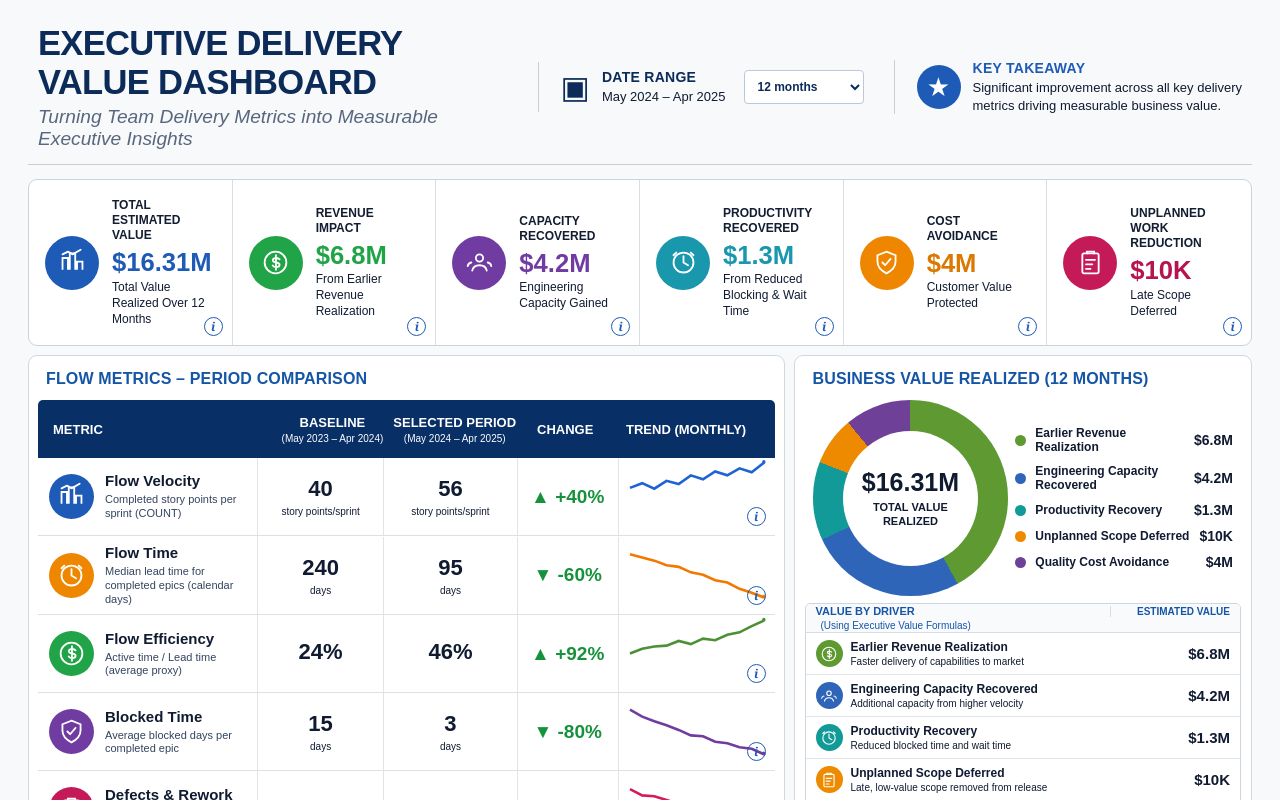
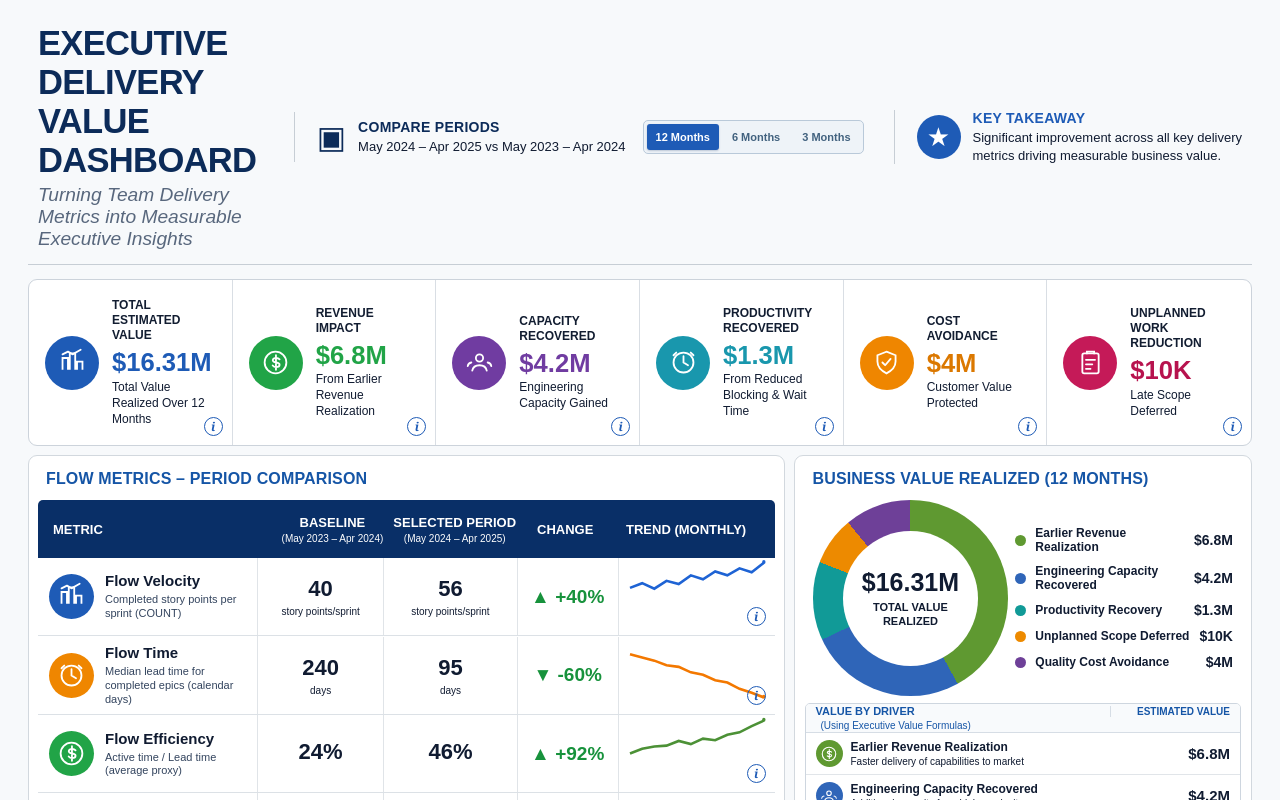
Before and after one commit to praneetsyavagal1/jira-insights, a Next.js app: page / in a window 1280 px wide. Shown: the top 800 px of the page. Built offline with nearby package versions, Linux system fonts and the light colour scheme.

Commit message:
Improve dashboard period filter

```diff
--- a/src/app/globals.css
+++ b/src/app/globals.css
@@ -921,16 +921,10 @@ footer a {
   line-height: 1.35;
 }
 
-.executive-period select {
-  margin-left: 6px;
-  padding: 8px 28px 8px 9px;
-  border: 1px solid #b9c9d9;
-  border-radius: 4px;
-  color: #0c2b59;
-  background: white;
-  font-size: 12px;
-  font-weight: 700;
-}
+.period-options { display: flex; gap: 4px; margin-left: 5px; padding: 3px; border: 1px solid #b9c9d9; border-radius: 5px; background: #eef3f8; }
+.period-options button { padding: 7px 9px; border: 0; border-radius: 3px; color: #42627f; background: transparent; font-size: 11px; font-weight: 800; cursor: pointer; white-space: nowrap; }
+.period-options button:hover { color: #0c2b59; background: #dce8f3; }
+.period-options button.active { color: white; background: #1e5bb6; box-shadow: 0 1px 2px rgba(12, 43, 89, .22); }
 
 .key-takeaway > span:first-child {
   display: grid;
--- a/src/components/executive-dashboard.tsx
+++ b/src/components/executive-dashboard.tsx
@@ -289,7 +289,7 @@ export function ExecutiveDashboard() {
           <h1>EXECUTIVE DELIVERY VALUE DASHBOARD</h1>
           <p>Turning Team Delivery Metrics into Measurable Executive Insights</p>
         </div>
-        <label className="executive-period"><span className="calendar-symbol">▣</span><span><strong>DATE RANGE</strong><small>{currentPeriod.range}</small></span><select value={selectedPeriod} onChange={(event) => setSelectedPeriod(event.target.value as PeriodKey)} aria-label="Select dashboard date range"><option value="12">12 months</option><option value="6">6 months</option><option value="3">3 months</option></select></label>
+        <div className="executive-period"><span className="calendar-symbol">▣</span><span><strong>COMPARE PERIODS</strong><small>{currentPeriod.range} vs {currentPeriod.baselineRange}</small></span><div className="period-options" role="group" aria-label="Select comparison period">{(["12", "6", "3"] as PeriodKey[]).map((period) => <button key={period} type="button" className={selectedPeriod === period ? "active" : ""} onClick={() => setSelectedPeriod(period)} aria-pressed={selectedPeriod === period}>{periodSnapshots[period].periodName}</button>)}</div></div>
         <div className="key-takeaway"><span>★</span><span><strong>KEY TAKEAWAY</strong><small>Significant improvement across all key delivery<br />metrics driving measurable business value.</small></span></div>
       </header>
 
```
